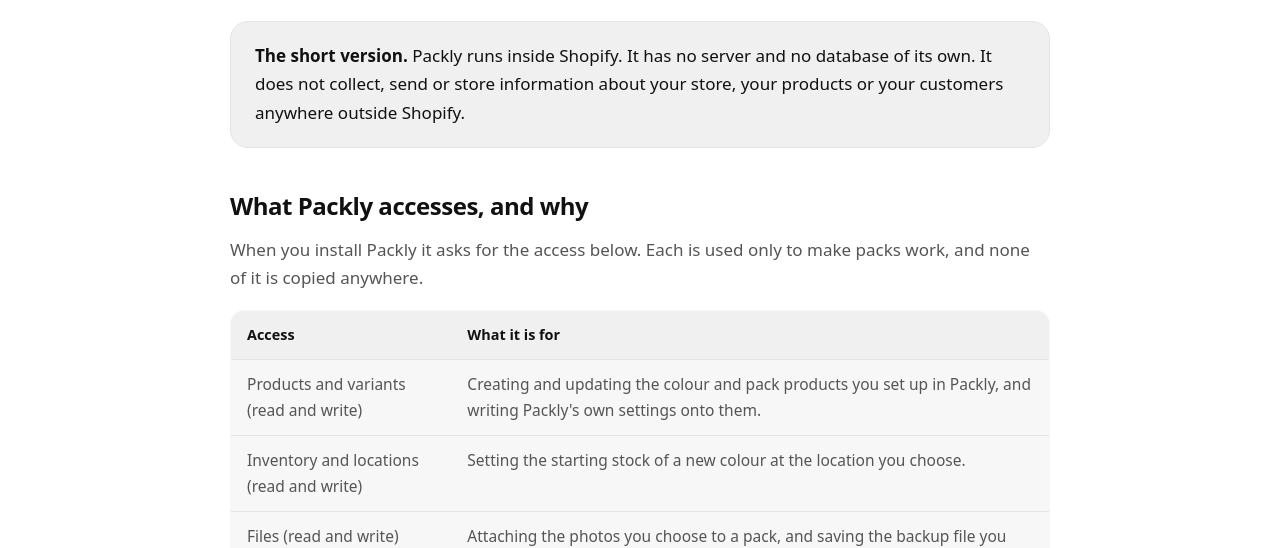
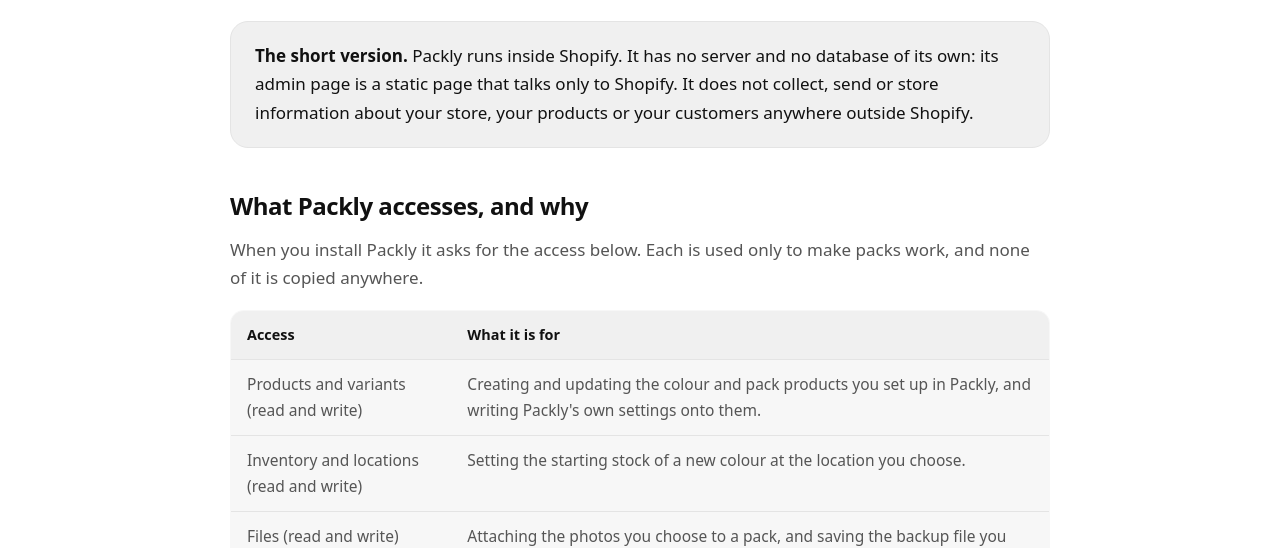
Before and after one commit to ramniwas08/packly, a plain HTML site: page privacy.html in a window 1280 px wide. Shown: the part 259-807 px from the top of the page. Drawn offline with Linux system fonts and the light colour scheme.

Commit message:
Privacy/home wording: admin is a static page

```diff
--- a/privacy.html
+++ b/privacy.html
@@ -33,7 +33,7 @@
 <span class="eyebrow">Privacy policy</span>
 <h1>Your data stays in your store</h1>
 <p class="meta">Last updated: 21 November 2026 · Published by Ramniwas Saharan · Contact: <a href="mailto:ramniwassharan902@gmail.com">ramniwassharan902@gmail.com</a></p>
-<div class="callout"><p><strong>The short version.</strong> Packly runs inside Shopify. It has no server and no database of its own. It does not collect, send or store information about your store, your products or your customers anywhere outside Shopify.</p></div>
+<div class="callout"><p><strong>The short version.</strong> Packly runs inside Shopify. It has no server and no database of its own: its admin page is a static page that talks only to Shopify. It does not collect, send or store information about your store, your products or your customers anywhere outside Shopify.</p></div>
 
 <h2>What Packly accesses, and why</h2>
 <p>When you install Packly it asks for the access below. Each is used only to make packs work, and none of it is copied anywhere.</p>
```
Also changed, not shown: index.html (+1 -1 lines).
